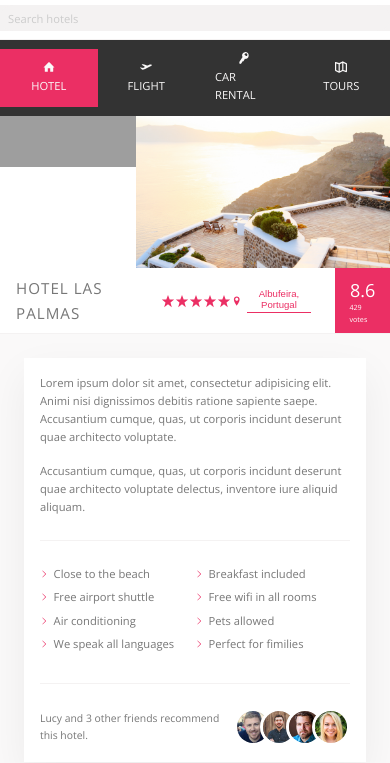
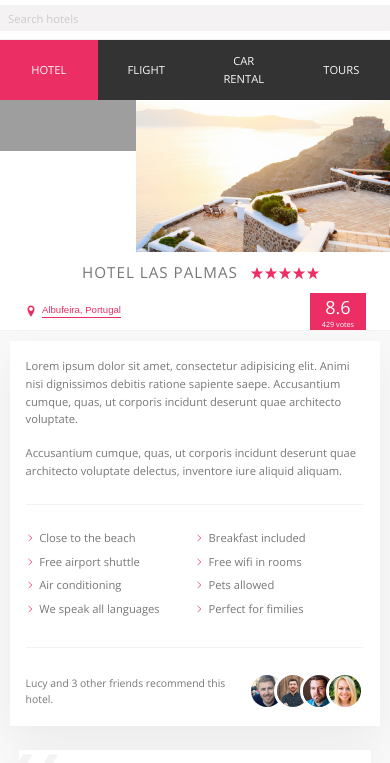
Before and after one commit to marcin-bojar/Trillo, a website: page index.html in a window 390 px wide. Shown: the part 48-811 px from the top of the page. Drawn offline with nearby package versions, Linux system fonts and the light colour scheme; grey boxes are pictures that could not be loaded.

Commit message:
Make it responsive - phones

```diff
--- a/index.html
+++ b/index.html
@@ -134,7 +134,7 @@
                                 <li class="list__item">Close to the beach</li>
                                 <li class="list__item">Breakfast included</li>
                                 <li class="list__item">Free airport shuttle</li>
-                                <li class="list__item">Free wifi in all rooms</li>
+                                <li class="list__item">Free wifi in rooms</li>
                                 <li class="list__item">Air conditioning</li>
                                 <li class="list__item">Pets allowed</li>
                                 <li class="list__item">We speak all languages</li>
--- a/sass/_components.scss
+++ b/sass/_components.scss
@@ -164,6 +164,14 @@
 
         @include respond(medium) { flex: 1; }
 
+        @include respond(phone) {
+            align-self: stretch;
+
+            display: flex;
+            align-items: center;
+            justify-content: center;
+        }
+
     }
 
     &__item::before {
@@ -212,6 +220,12 @@
             flex-direction: column;
             padding: 1.5rem 2.5rem;
         }
+
+        @include respond(phone) {
+            align-self: stretch;
+            flex: 0 0 100%;
+            text-align: center;
+        }
     }
 
     &__icon {
@@ -225,6 +239,10 @@
             margin-right: 0;
             width: 1.5rem;
             height: 1.5rem;
+        }
+
+        @include respond(xs) {
+            display: none;
         }
     }
 }
@@ -267,6 +285,10 @@
     align-items: center;
     border-bottom: var(--line);
 
+    @include respond(xs) {
+        flex-wrap: wrap;
+    }
+
 
     &__heading {
         font-size: 2.25rem;
@@ -278,6 +300,14 @@
         @include respond(small) {
             font-size: 1.9rem;
             padding: 1rem 2rem;
+        }
+
+        @include respond(phone) {
+            padding: 1rem 1.5rem;
+        }
+
+        @include respond(xs) {
+            margin-left: auto;
         }
     }
 
@@ -301,6 +331,13 @@
         display: flex;
         align-items: center;
         font-size: 1.2rem;
+
+        @include respond(phone) { margin-left: 3rem; }
+
+        @include respond(xs) {
+            margin-right: auto;
+            flex: 0 0 50%;
+        }
     }
 
     &__rating {
@@ -318,7 +355,16 @@
         @include respond(small) {
             padding: 0 1.75rem;
         }
+
+        @include respond(phone) {
+            padding: 0 1.5rem;
+            margin-left: 2rem;
+        }
+
+        @include respond(xs) {
+            margin-right: 3rem;
     }
+}
 
     &__rating-average {
         font-size: 2.25rem;
--- a/sass/_layout.scss
+++ b/sass/_layout.scss
@@ -57,14 +57,11 @@
     background-color: var(--color-grey-light-1);
     border-bottom: var(--line);
 
-    @include respond(medium) {
-        padding: 3rem;
-    }
+    @include respond(medium) { padding: 3rem; }
 
-    @include respond(very-small) {
-        flex-direction: column;
+    @include respond(very-small) { flex-direction: column; }
 
-    }
+    @include respond(xs) { padding: 1.2rem; }
 }
 
 .description {
--- a/sass/_queries.scss
+++ b/sass/_queries.scss
@@ -23,4 +23,8 @@
     @if $bp == phone {
         @media only screen and (max-width: 31.25em) { @content };
     }
+
+    @if $bp == xs {
+        @media only screen and (max-width: 27.5em) { @content };
+    }
 }
```
Also changed, not shown: css/style.css.
